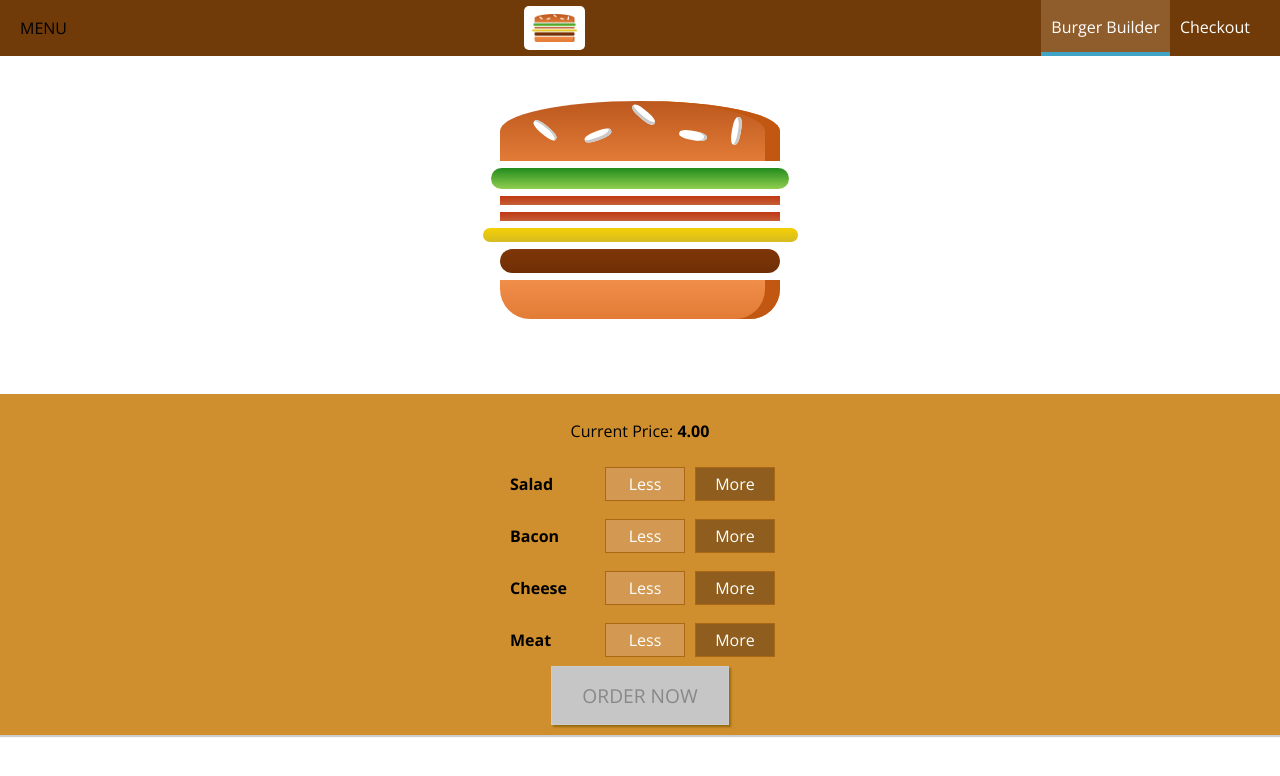
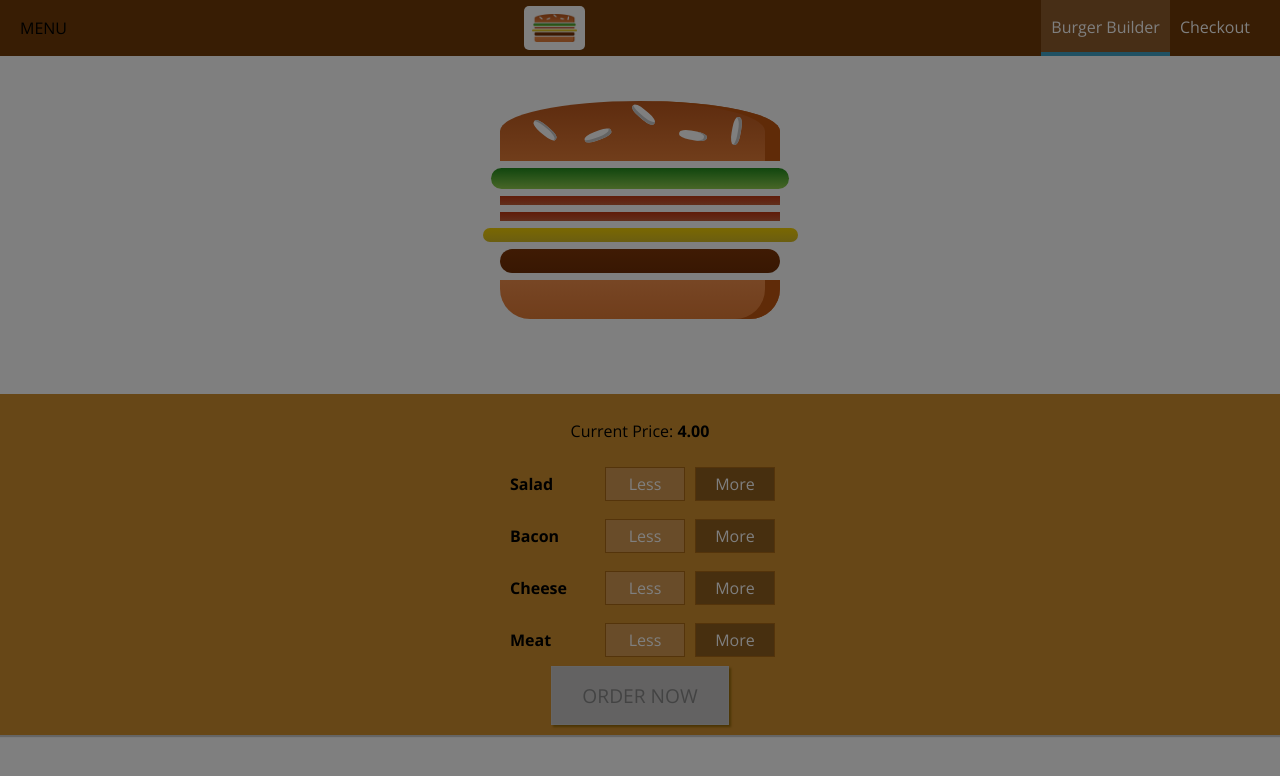
Before and after one commit to Shirley940408/myBurger, a React (Create React App) app: page / in a window 1280 px wide. Shown: the top 776 px of the page. Built offline with nearby package versions, Linux system fonts and the light colour scheme.

Commit message:
modified details

```diff
--- a/src/components/Layout/Layout.js
+++ b/src/components/Layout/Layout.js
@@ -1,19 +1,28 @@
-import React, { Fragment } from 'react';
+import React, { Component, Fragment } from 'react';
 import classes from './Layout.module.scss';
 import Toolbar from '../Navigation/Toolbar/Toolbar';
 import SideDrawer from '../Navigation/SideDrawer/SideDrawer';
 
-const Layout = (props) => {
+class Layout extends Component{
+  state = {
+    showSideDrawer: true
+  }
+  sideDrawerClosedHandler = () => {
+    this.setState({showSideDrawer: false});
+  }
+  render(){
     return(
       <Fragment>
         <Toolbar />
-      <SideDrawer />
+        <SideDrawer closed = {this.sideDrawerClosedHandler} open = {this.state.showSideDrawer}/>
         <div>Toolbar, SideDrawer, Backdrop</div>
         <main className = {classes.Content}>
-        {props.children}
+          {this.props.children}
         </main>
       </Fragment>
     )
   }
 
+}
+
 export default Layout;
--- a/src/components/Navigation/SideDrawer/SideDrawer.js
+++ b/src/components/Navigation/SideDrawer/SideDrawer.js
@@ -1,11 +1,19 @@
-import React from 'react';
+import React, { Fragment } from 'react';
 import Logo from '../../Logo/Logo';
 import NavigationItems from '../NavigationItems/NationItems';
 import classes from './SideDrawer.module.scss';
+import Modal from '../../UI/Modal/Modal';
+import Backdrop from '../../UI/Backdrop/Backdrop';
 
 const sideDrawer = props => {
+  const attachedClasses = [classes.SideDrawer, classes.Close];
+  if(props.open) {
+    attachedClasses[1] = classes.Open;
+  }
   return (
-    <div className = {classes.SideDrawer}>
+    <Fragment>
+      <Backdrop show={props.open} clicked = {props.closed}/>
+      <div className = {attachedClasses.join(' ')}>
       <div className = {classes.Logo}>
       <Logo/>
       </div>
@@ -13,6 +21,7 @@
           <NavigationItems />
         </nav>
       </div>
+    </Fragment>
   );
 }
 export default sideDrawer;
```
Lines whose indentation alone changed are shown as unchanged.
